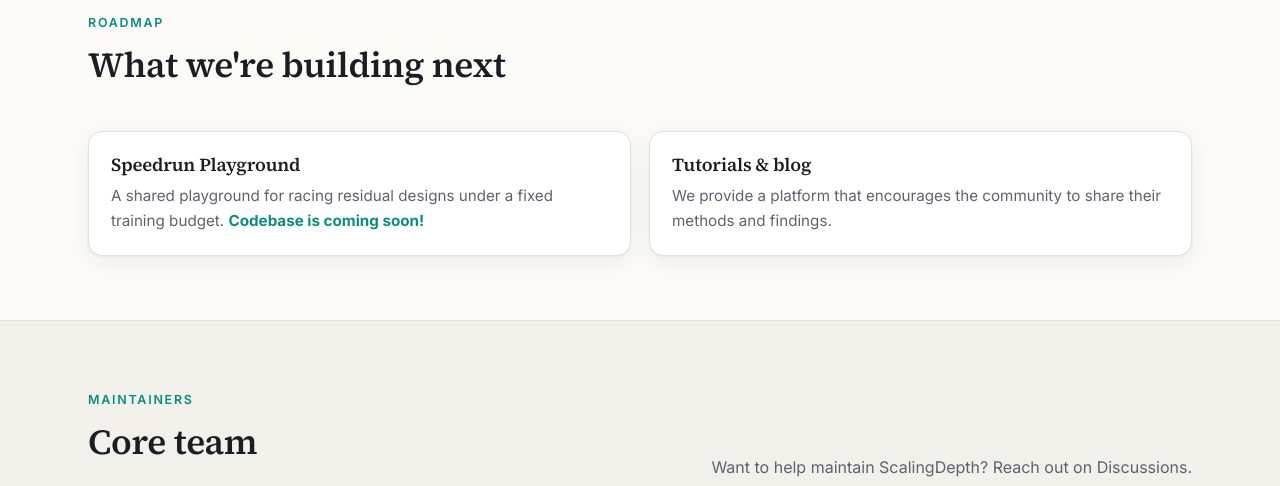
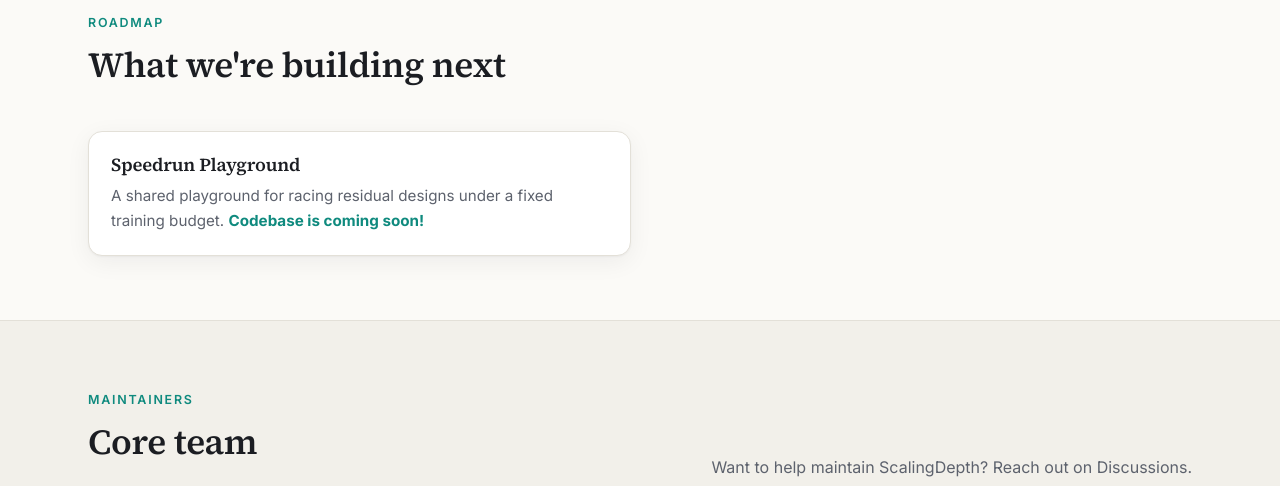
Before and after one commit to jianke0604/ScalingDepth, a plain HTML site: page pages/community.html in a window 1280 px wide. Shown: the part 1180-1666 px from the top of the page. Drawn offline with nearby package versions, Linux system fonts and the light colour scheme.

Commit message:
Community: drop Tutorials & blog from roadmap
Co-Authored-By: Claude Opus 5.5 <noreply@anthropic.com>

```diff
--- a/pages/community.html
+++ b/pages/community.html
@@ -73,7 +73,6 @@
     <div class="section-head"><div><span class="eyebrow">Roadmap</span><h2>What we're building next</h2></div></div>
     <div class="grid g2">
       <div class="card"><h3>Speedrun Playground</h3><p>A shared playground for racing residual designs under a fixed training budget. <b style="color:var(--accent-2)">Codebase is coming soon!</b></p></div>
-      <div class="card"><h3>Tutorials &amp; blog</h3><p>We provide a platform that encourages the community to share their methods and findings.</p></div>
     </div>
   </div>
 </section>
```
